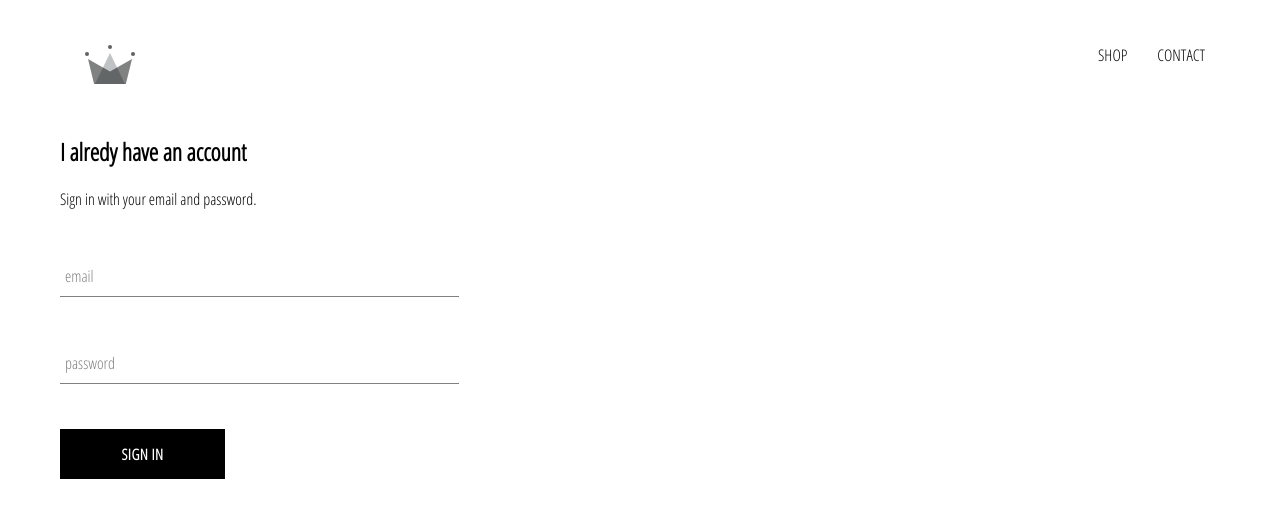
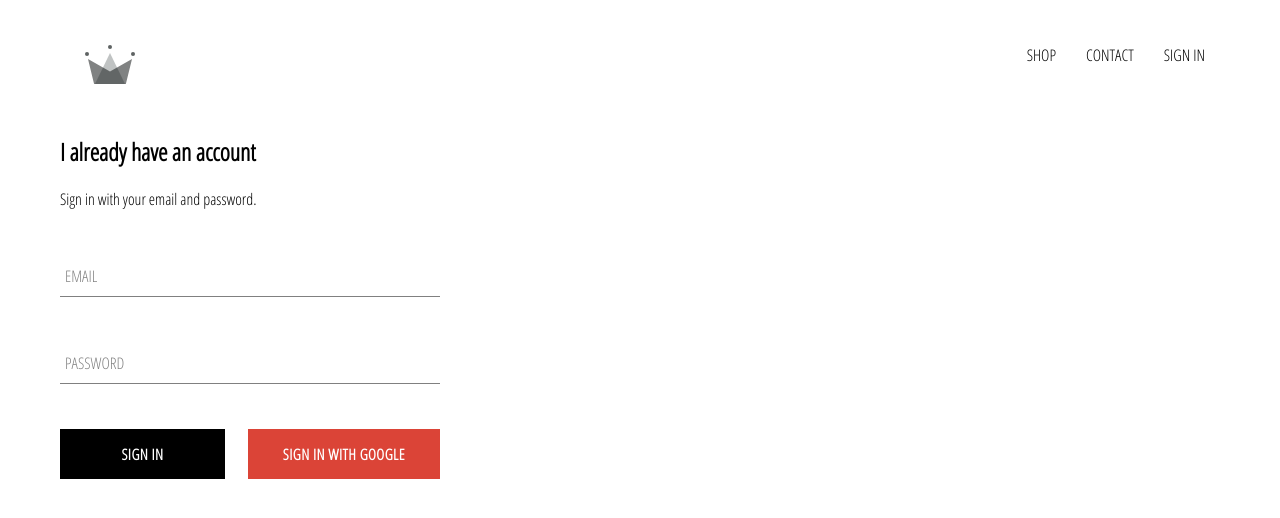
Before and after one commit to Ankitkoirala/glasses-shop, a React (Create React App) app: page /signin in a window 1280 px wide. Shown: the top 518 px of the page. Built offline with nearby package versions, Linux system fonts and the light colour scheme; no server answers.

Commit message:
firebase intregated and add some csss

```diff
--- a/package.json
+++ b/package.json
@@ -4,6 +4,7 @@
   "private": true,
   "homepage": "https//Ankitkoirala.github.io/glasses-shop",
   "dependencies": {
+    "firebase": "^7.5.0",
     "node-sass": "^4.13.0",
     "react": "^16.12.0",
     "react-dom": "^16.12.0",
@@ -15,8 +16,8 @@
     "build": "react-scripts build",
     "test": "react-scripts test",
     "eject": "react-scripts eject",
-    "predeploy":"yarn build",
-    "deploy":"gh-pages -d build"
+    "predeploy": "yarn build",
+    "deploy": "gh-pages -d build"
   },
   "eslintConfig": {
     "extends": "react-app"
--- a/src/App.css
+++ b/src/App.css
@@ -6,3 +6,7 @@
   text-decoration:none;
   color: black;
 }
+
+* {
+  box-sizing: border-box;
+}
--- a/src/App.js
+++ b/src/App.js
@@ -6,13 +6,37 @@
 import {Route,Switch} from 'react-router-dom'
 import ShopPage from './pages/shop/shop.component'
 import Header from './components/header/header.component'
+import {auth} from './firebase/firebase.utils'
 
+class App extends React.Component {
+constructor(){
+  super()
 
-function App() {
+  this.state={
+    currentUser:null
+  }
+}
+
+unsubscrbeFromAuth=null
+
+componentDidMount(){
+ this.unsubscrbeFromAuth= auth.onAuthStateChanged(user=>{
+    this.setState({
+      currentUser:user
+    })
+    console.log(user);
+  })
+
+}
+componentWillUnmount(){
+  this.unsubscrbeFromAuth();
+}
+
+  render(){
   return (
     <div>
     {/* <HomePage/> */}
-    <Header/>
+    <Header currentUser={this.state.currentUser}/>
     <Switch>
     <Route exact path='/' component={HomePage} />
     <Route path='/shop' component={ShopPage} />
@@ -22,6 +46,7 @@
     </div>
 
   );
+  }
 }
 
 export default App;
--- a/src/components/custom-button/custom-button.component.jsx
+++ b/src/components/custom-button/custom-button.component.jsx
@@ -2,10 +2,26 @@
 
 import './custom-button.styles.scss'
 
-const CustomButton =({children,...otherProps})=>(
-    <button className="custom-button" {...otherProps} >
+const CustomButton =({children,isGoogleSignIn,...otherProps})=>(
+    <button className={`${isGoogleSignIn ? 'google-sign-in' :''} custom-button `}{...otherProps} >
         {children}
     </button>
+
 );
 
 export default CustomButton
+
+// import React from 'react';
+
+// import './custom-button.styles.scss';
+
+// const CustomButton = ({ children, isGoogleSignIn, ...otherProps }) => (
+//   <button
+//     className={`${isGoogleSignIn ? 'google-sign-in' : ''} custom-button`}
+//     {...otherProps}
+//   >
+//     {children}
+//   </button>
+// );
+
+// export default CustomButton;
--- a/src/components/custom-button/custom-button.styles.scss
+++ b/src/components/custom-button/custom-button.styles.scss
@@ -19,4 +19,15 @@
       color: black;
       border: 1px solid black;
     }
+
+    &.google-sign-in{
+        background-color: #DB4437;
+        color:white;
+
+
+    &:hover{
+        background-color:#357ae8;
+        border: none;
+    }
+}
   }
--- a/src/components/form-input/form-input.component.jsx
+++ b/src/components/form-input/form-input.component.jsx
@@ -1,22 +1,44 @@
-import React from 'react'
 
-import './form-input.styles.scss'
+import React from 'react';
 
-const FormInput = ({ handelChange, label, ...otherProps }) => (
+import './form-input.styles.scss';
 
-    <div className="group" >
-        <input className="form-input" onChange={handelChange} {...otherProps} />
-        {
-            label ?
-                (<label className={`${
-                    otherProps.value.length ? 'shrink' : ''
-                    }form-input-label`}>
+const FormInput = ({ handleChange, label, ...otherProps }) => (
+  <div className='group'>
+    <input className='form-input' onChange={handleChange} {...otherProps} />
+    {label ? (
+      <label
+        className={`${
+          otherProps.value.length ? 'shrink' : ''
+        } form-input-label`}
+      >
+        {label.toUpperCase()}
+      </label>
+    ) : null}
+  </div>
+);
 
-                    {label}
-                </label>)
-                : null
-        }
-    </div>
-)
+export default FormInput;
 
-export default FormInput
+
+
+// import React from 'react';
+
+// import './form-input.styles.scss';
+
+// const FormInput = ({ handleChange, label, ...otherProps }) => (
+//   <div className='group'>
+//     <input className='form-input' onChange={handleChange} {...otherProps} />
+//     {label ? (
+//       <label
+//         className={`${
+//           otherProps.value.length ? 'shrink' : ''
+//         } form-input-label`}
+//       >
+//         {label}
+//       </label>
+//     ) : null}
+//   </div>
+// );
+
+// export default FormInput;
--- a/src/components/header/header.component.jsx
+++ b/src/components/header/header.component.jsx
@@ -1,10 +1,11 @@
 import React from 'react';
 import { ReactComponent as Logo } from '../../assets/crown.svg'
 import {Link} from 'react-router-dom'
+import {auth} from '../../firebase/firebase.utils'
 
 import './header.style.scss';
 
-const Header=()=>(
+const Header=({currentUser})=>(
     <div className='header'>
         <Link className="logo-container" to='/' >
                 <Logo className='logo'/>
@@ -17,6 +18,12 @@
             <Link className='option' to='/shop'>
             CONTACT
             </Link>
+            {
+                currentUser ?
+                <div className='option' onClick={()=>auth.signOut()}>SIGN OUT</div>
+                :
+                <Link className='option' to='/signin'> SIGN IN</Link>
+            }
         </div>
     </div >
 )
--- a/src/components/header/header.style.scss
+++ b/src/components/header/header.style.scss
@@ -20,6 +20,7 @@
 
       .option {
         padding: 10px 15px;
+        cursor: pointer;
       }
     }
   }
--- a/src/components/sign-in/sign-in.component.jsx
+++ b/src/components/sign-in/sign-in.component.jsx
@@ -1,6 +1,7 @@
 import React from 'react';
 import FormInput from '../form-input/form-input.component'
 import CustomButton from  '../custom-button/custom-button.component'
+import {signInWithGoogle} from '../../firebase/firebase.utils'
 
 import './sign-in.styles.scss'
 
@@ -15,13 +16,13 @@
 
     }
 
-    handelSubmit = event => {
+    handleSubmit = event => {
         event.preventDefault();
 
         this.setState({ email: '', password: '' })
     }
 
-   handelChange = (event)=>{
+   handleChange = (event)=>{
         const {value,name} = event.target
 
         this.setState({ [name]:value})
@@ -31,32 +32,43 @@
         return (
             <div className='sign-in'>
                 <h2>
-                    I alredy have an account
+                    I already have an account
                 </h2>
                 <span>
                     Sign in with your email and password.
                 </span>
-                <form onSubmit={this.handelSubmit}>
+                <form onSubmit={this.handleSubmit}>
                     <FormInput
                         type='email'
                         name="email"
+
+                        value={this.state.email}
+
+                        handleChange={this.handleChange}
                         label='email'
-                        value={this.state.email}
-                        handelChange={this.handelChange}
                         required />
 
                     <FormInput
                     type='password'
                      name="password"
+
+                     handleChange={this.handleChange}
                      label='password'
-                     handelChange={this.handelChange}
                      value={this.state.password}
                       required />
+
+                      <div className='buttons'>
 
                 <CustomButton type="submit"
                   >
                       Sign In
                       </CustomButton>
+
+                      <CustomButton onClick={signInWithGoogle} isGoogleSignIn
+                  >
+                      Sign In With Google
+                      </CustomButton>
+                      </div>
 
                 </form>
 
--- a/src/components/sign-in/sign-in.styles.scss
+++ b/src/components/sign-in/sign-in.styles.scss
@@ -1,5 +1,5 @@
 .sign-in {
-    width: 30vw;
+    width: 380px;
     display: flex;
     flex-direction: column;
 
@@ -7,4 +7,8 @@
     .title {
         margin: 10px 0;
     }
+    .buttons {
+        display: flex;
+        justify-content: space-between;
+    }
 }
--- /dev/null
+++ b/src/firebase/firebase.utils.js
@@ -0,0 +1,26 @@
+import firebase from 'firebase/app';
+
+import 'firebase/firestore';
+import 'firebase/auth';
+
+const config ={
+         apiKey: "AIzaSyA5CvG3y7mK63ShZMmSvkq02IIdkd2Qp7U",
+        authDomain: "suncity-55330.firebaseapp.com",
+        databaseURL: "https://suncity-55330.firebaseio.com",
+        projectId: "suncity-55330",
+        storageBucket: "suncity-55330.appspot.com",
+        messagingSenderId: "369827736379",
+        appId: "1:369827736379:web:a0f410a71407b72ef7251e",
+        measurementId: "G-SD4LSWKJRK"
+      };
+
+      firebase.initializeApp(config);
+
+      export const auth = firebase.auth();
+      export const firestore = firebase.firestore();
+
+      const provider = new firebase.auth.GoogleAuthProvider();
+      provider.setCustomParameters({prompt:'select_account'});
+      export const signInWithGoogle=()=>auth.signInWithPopup(provider);
+
+      export default firebase;
```
Also changed, not shown: 1 other file (tests, documents, lock files or other folders).
